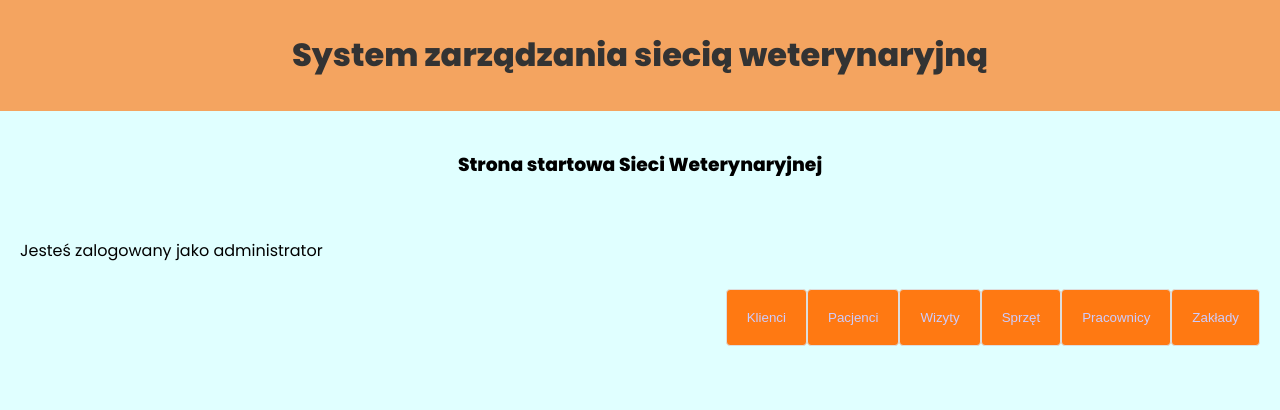
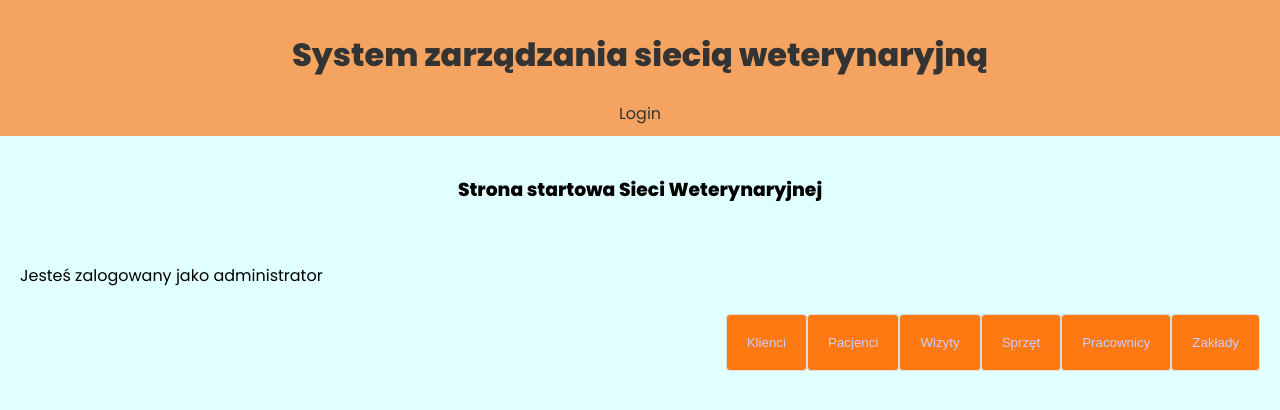
Before and after one commit to vet-agh/VET, a React (Create React App) app in the folder frontend/: page / in a window 1280 px wide. Shown: the top 410 px of the page. Built offline with nearby package versions, Linux system fonts and the light colour scheme.

Commit message:
VET-85 Add link to login in navbar

```diff
--- a/frontend/src/components/Navbar.js
+++ b/frontend/src/components/Navbar.js
@@ -6,6 +6,11 @@ const Navbar = () => {
             <Link to="/">
                 <h1>System zarządzania siecią weterynaryjną</h1>
             </Link>
+            <nav>
+                <div>
+                    <Link to="/login"> Login </Link>
+                </div>
+            </nav>
         </div>
     </header>
     )
```
